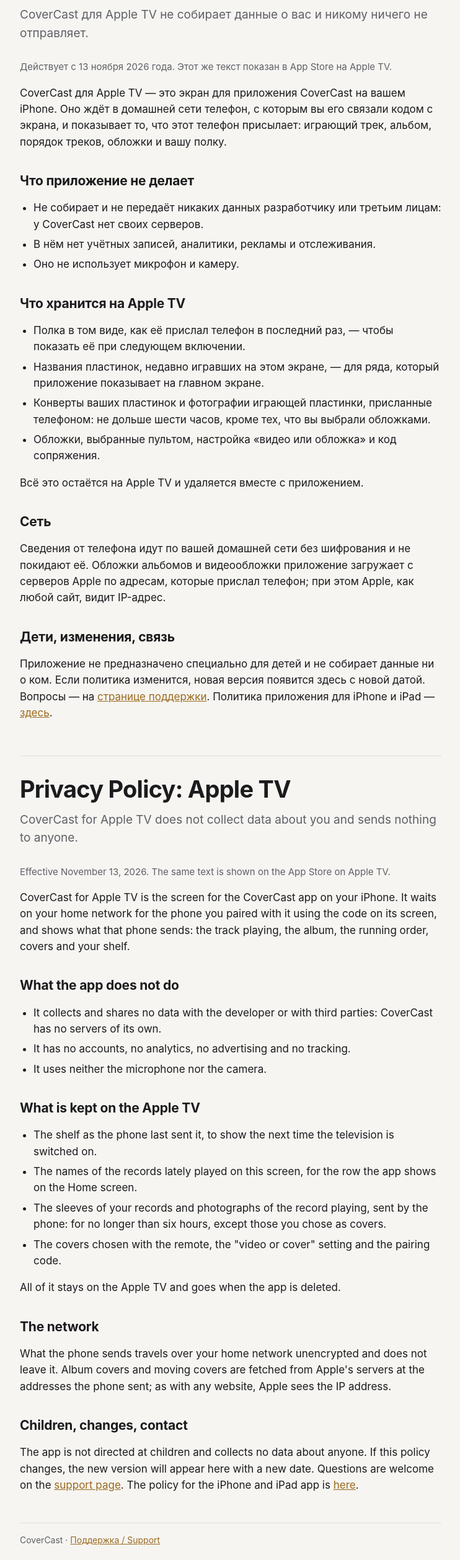
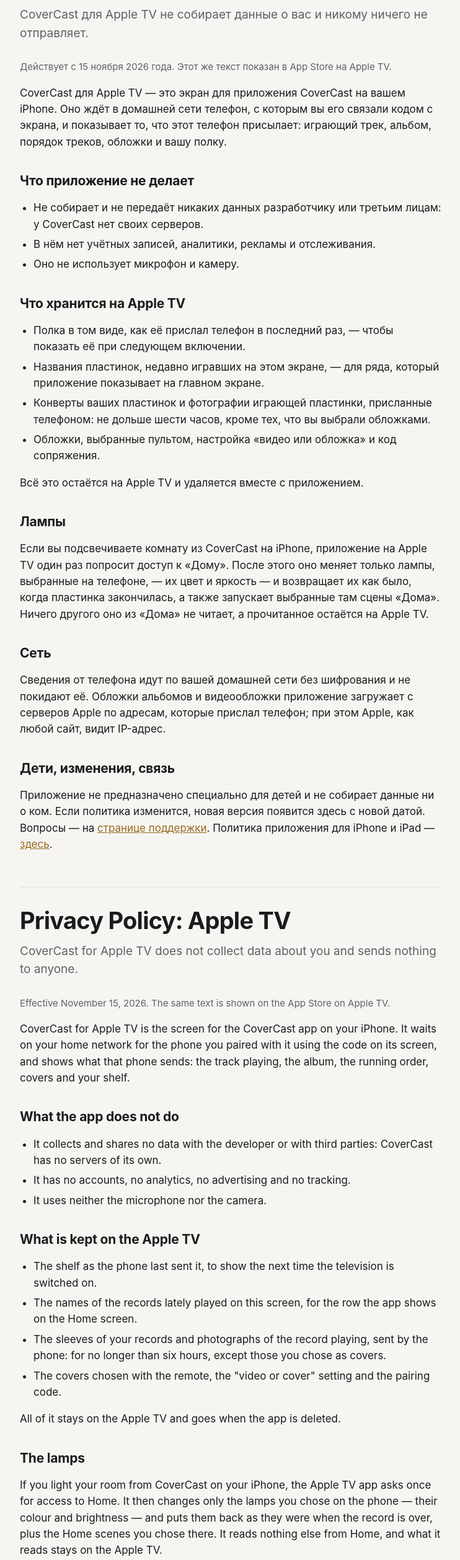
Before and after one commit to CattivoLe/CattivoLe.github.io, a plain HTML site: page covercast/privacy-tv.html in a window 1280 px wide. Shown: the part 223-2740 px from the top of the page at 62% size, without its empty margins (268-1010 px from the left). Drawn offline with Linux system fonts and the light colour scheme.

Commit message:
README для страницы репозитория, 404, политика Apple TV с лампами
- README: вверху на двух языках — приложения, их адреса и как оставить
  обращение; ниже заметки для себя: структура, какой файл в какое поле
  магазина, как добавить приложение. Убрана разовая инструкция по первой
  публикации с локальными путями.
- Главная: ссылка на политику Apple TV у CoverCast, подпись и по-английски.
- 404.html в общем стиле со ссылкой на главную.
- CoverCast, политика Apple TV: раздел о лампах («Дом»), действует
  с 15 ноября 2026.

Co-Authored-By: Claude Opus 5.5 <noreply@anthropic.com>

```diff
--- a/covercast/privacy-tv.html
+++ b/covercast/privacy-tv.html
@@ -19,7 +19,7 @@
 <section id="ru" lang="ru">
 <h1>Политика конфиденциальности: Apple TV</h1>
 <p class="lead">CoverCast для Apple TV не собирает данные о вас и никому ничего не отправляет.</p>
-<p class="muted">Действует с 13 ноября 2026 года. Этот же текст показан в App Store на Apple TV.</p>
+<p class="muted">Действует с 15 ноября 2026 года. Этот же текст показан в App Store на Apple TV.</p>
 
 <p>CoverCast для Apple TV — это экран для приложения CoverCast на вашем iPhone. Оно ждёт в домашней сети телефон, с которым вы его связали кодом с экрана, и показывает то, что этот телефон присылает: играющий трек, альбом, порядок треков, обложки и вашу полку.</p>
 
@@ -39,6 +39,9 @@
 </ul>
 <p>Всё это остаётся на Apple TV и удаляется вместе с приложением.</p>
 
+<h2>Лампы</h2>
+<p>Если вы подсвечиваете комнату из CoverCast на iPhone, приложение на Apple TV один раз попросит доступ к «Дому». После этого оно меняет только лампы, выбранные на телефоне, — их цвет и яркость — и возвращает их как было, когда пластинка закончилась, а также запускает выбранные там сцены «Дома». Ничего другого оно из «Дома» не читает, а прочитанное остаётся на Apple TV.</p>
+
 <h2>Сеть</h2>
 <p>Сведения от телефона идут по вашей домашней сети без шифрования и не покидают её. Обложки альбомов и видеообложки приложение загружает с серверов Apple по адресам, которые прислал телефон; при этом Apple, как любой сайт, видит IP-адрес.</p>
 
@@ -49,7 +52,7 @@
 <section id="en" lang="en">
 <h1>Privacy Policy: Apple TV</h1>
 <p class="lead">CoverCast for Apple TV does not collect data about you and sends nothing to anyone.</p>
-<p class="muted">Effective November 13, 2026. The same text is shown on the App Store on Apple TV.</p>
+<p class="muted">Effective November 15, 2026. The same text is shown on the App Store on Apple TV.</p>
 
 <p>CoverCast for Apple TV is the screen for the CoverCast app on your iPhone. It waits on your home network for the phone you paired with it using the code on its screen, and shows what that phone sends: the track playing, the album, the running order, covers and your shelf.</p>
 
@@ -69,6 +72,9 @@
 </ul>
 <p>All of it stays on the Apple TV and goes when the app is deleted.</p>
 
+<h2>The lamps</h2>
+<p>If you light your room from CoverCast on your iPhone, the Apple TV app asks once for access to Home. It then changes only the lamps you chose on the phone — their colour and brightness — and puts them back as they were when the record is over, plus the Home scenes you chose there. It reads nothing else from Home, and what it reads stays on the Apple TV.</p>
+
 <h2>The network</h2>
 <p>What the phone sends travels over your home network unencrypted and does not leave it. Album covers and moving covers are fetched from Apple's servers at the addresses the phone sent; as with any website, Apple sees the IP address.</p>
 
```
Also changed, not shown: 404.html (added, +16 -0 lines), index.html (+2 -2 lines), 1 other file.
